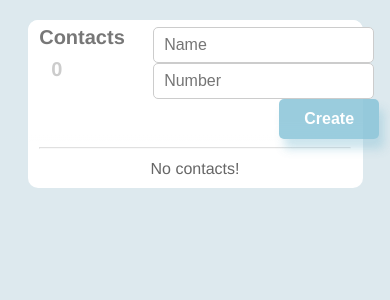
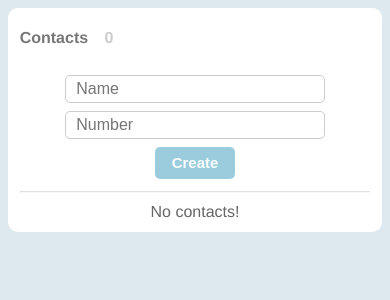
Before and after one commit to 1seestars/contact-list-app, a Vue app: page / in a window 390 px wide. Shown: the top 300 px of the page. Built offline with nearby package versions, Linux system fonts and the light colour scheme.

Commit message:
styles updated, comments added

```diff
--- a/src/App.vue
+++ b/src/App.vue
@@ -8,6 +8,7 @@
 body {
   background: #dde9ee;
 }
+
 #app {
   font-family: Avenir, Helvetica, Arial, sans-serif;
   -webkit-font-smoothing: antialiased;
@@ -20,4 +21,10 @@ body {
   box-sizing: border-box;
   padding-bottom: 2vw;
 }
+
+@media (max-width: 830px) {
+  #app {
+    margin: 0;
+  }
+}
 </style>
--- a/src/components/contacts/AddContact.vue
+++ b/src/components/contacts/AddContact.vue
@@ -1,7 +1,9 @@
 <template>
   <form @submit.prevent="submit">
-    <input type="text" placeholder="Name" v-model="name" required />
-    <input type="number" placeholder="Number" v-model="number" required />
+    <div class="headerInputs">
+      <input type="text" placeholder="Name" v-model="name" required />
+      <input type="number" placeholder="Number" v-model="number" required />
+    </div>
     <button type="submit">Create</button>
   </form>
 </template>
@@ -10,6 +12,7 @@
 const uniqid = require("uniqid");
 import { mapMutations } from "vuex";
 export default {
+  // here we accumulate data from inputs
   data() {
     return {
       name: "",
@@ -18,6 +21,7 @@ export default {
   },
   methods: {
     ...mapMutations(["createNewContact"]),
+    // creating new contact with data user entered
     submit() {
       if (this.name.trim() && this.number.trim()) {
         this.createNewContact({
@@ -69,6 +73,10 @@ button {
   opacity: 0.85;
 }
 
+.headerInputs {
+  display: inline-block;
+}
+
 button:active {
   transform: scale(0.9);
   box-shadow: 2px 4px 1px 0px rgba(137, 196, 216, 0.5);
@@ -81,4 +89,21 @@ button:hover {
 button:focus {
   opacity: 1;
 }
+
+@media (max-width: 830px) {
+  input {
+    width: 70%;
+    height: 24px;
+    margin: 1vw;
+  }
+
+  button {
+    display: block;
+    width: 80px;
+    height: 32px;
+    font-size: 15px;
+    margin: 1vw auto;
+    box-shadow: none;
+  }
+}
 </style>
--- a/src/components/contacts/ContactItem.vue
+++ b/src/components/contacts/ContactItem.vue
@@ -35,6 +35,7 @@ export default {
     },
   },
   computed: {
+    // avatar color generator
     classObject() {
       const x = Math.floor(Math.random() * 256);
       const y = Math.floor(Math.random() * 256);
@@ -47,6 +48,7 @@ export default {
         color,
       };
     },
+    // name and number of contact
     name() {
       return this.contact.name[0].toUpperCase() + this.contact.name.slice(1);
     },
@@ -59,6 +61,7 @@ export default {
   },
   methods: {
     ...mapMutations(["removeContact"]),
+    // deleting contact
     removeCurrentContact() {
       if (confirm("Are you shure?")) {
         this.removeContact(this.contact.id);
@@ -73,6 +76,8 @@ li {
   display: flex;
   padding: 1vw 3vw;
   font-weight: 700;
+  box-sizing: border-box;
+  max-width: 100%;
 }
 
 li span {
@@ -88,6 +93,8 @@ li span span:hover {
 #imageContainer {
   flex: 1;
   text-align: left;
+  max-width: 100px;
+  margin-right: 100px;
 }
 
 #imageDiv {
@@ -104,6 +111,7 @@ li span span:hover {
   flex: 3;
   text-align: right;
   line-height: 100px;
+  min-width: 72px;
 }
 
 #buttonContainer button {
@@ -152,6 +160,8 @@ li:hover {
 
 #shortInfo span {
   display: block;
+  word-wrap: break-word;
+  max-width: 45vw;
 }
 
 #contactName {
@@ -167,4 +177,38 @@ li:hover {
 #link {
   text-decoration: none;
 }
+
+@media (max-width: 830px) {
+  #imageDiv {
+    width: 70px;
+    height: 70px;
+    font-size: 20px;
+    line-height: 70px;
+  }
+
+  #buttonContainer {
+    line-height: 70px;
+  }
+
+  #buttonContainer button {
+    width: 60px;
+    height: 24px;
+    font-size: 10px;
+    box-shadow: none;
+  }
+
+  #shortInfo {
+    margin: 0 20px;
+  }
+
+  #shortInfo span {
+    font-size: 16px;
+    max-width: 38vw;
+  }
+
+  #imageContainer {
+    max-width: 70px;
+    margin: 0;
+  }
+}
 </style>
--- a/src/components/fields/AddField.vue
+++ b/src/components/fields/AddField.vue
@@ -1,7 +1,9 @@
 <template>
   <form @submit.prevent="submit">
-    <input type="text" v-model="title" placeholder="Title" />
-    <input type="text" v-model="value" placeholder="Value" />
+    <div class="headerInputs">
+      <input type="text" v-model="title" placeholder="Title" />
+      <input type="text" v-model="value" placeholder="Value" />
+    </div>
     <button type="submit">{{ buttonTag }}</button>
   </form>
 </template>
@@ -10,6 +12,7 @@
 const uniqid = require("uniqid");
 import { mapGetters, mapMutations } from "vuex";
 export default {
+  // data from inputs
   data() {
     return {
       title: "",
@@ -30,6 +33,7 @@ export default {
   },
   computed: {
     ...mapGetters(["getAllContacts", "getCurrentChangeField"]),
+    // defining, what the button current tag
     buttonTag() {
       if (this.getCurrentChangeField.title) {
         return "Change";
@@ -40,6 +44,7 @@ export default {
   },
   methods: {
     ...mapMutations(["createNewField", "changeField", "clearFieldToChange"]),
+    // change current field if user entered new values and accepted change
     changeCurrentField(changedField) {
       const contactIndex = this.getAllContacts.findIndex(
         (item) => item.id === changedField.parentId
@@ -63,9 +68,10 @@ export default {
           });
         }
       }
-
+      // clear our "buffer" after acceptance
       this.clearFieldToChange();
     },
+    // if buffer not empty we have to change field with buffer's values, in another case we create new field by this action
     submit() {
       if (
         this.getCurrentChangeField.title &&
@@ -96,7 +102,7 @@ export default {
 <style scoped>
 input {
   height: 32px;
-  margin: 0 5px;
+  margin: 0 0 0 10px;
   font-size: 16px;
   transition: 0.5s;
   color: #777777;
@@ -134,4 +140,25 @@ button:hover {
 button:focus {
   opacity: 1;
 }
+
+.headerInputs {
+  display: inline-block;
+}
+
+@media (max-width: 830px) {
+  input {
+    width: 70%;
+    height: 24px;
+    margin: 1vw;
+  }
+
+  button {
+    display: block;
+    width: 80px;
+    height: 32px;
+    font-size: 15px;
+    margin: 1vw auto;
+    box-shadow: none;
+  }
+}
 </style>
--- a/src/components/fields/ContactField.vue
+++ b/src/components/fields/ContactField.vue
@@ -45,6 +45,7 @@ export default {
   computed: mapGetters(["getCurrentChangeField"]),
   methods: {
     ...mapMutations(["removeField", "setFieldToChange"]),
+    // deleting choosen field
     removeChoosenField() {
       if (confirm("Are you shure?")) {
         this.removeField({
@@ -61,6 +62,7 @@ export default {
 li {
   display: flex;
   padding: 1vw 3vw;
+  align-items: center;
 }
 
 .changing {
@@ -81,7 +83,7 @@ li {
 }
 
 #fieldsActionButtons {
-  flex: 2;
+  flex: 1;
   text-align: right;
 }
 
@@ -90,7 +92,6 @@ button {
   border-radius: 5px;
   width: 80px;
   height: 32px;
-  background: #9fc9d7;
   color: white;
   font-weight: 700;
   font-size: 13px;
@@ -133,4 +134,49 @@ button:hover {
 button:focus {
   opacity: 1;
 }
+
+.fieldsInfo span {
+  display: block;
+  word-wrap: break-word;
+  max-width: 26vw;
+}
+
+@media (max-width: 830px) {
+  #fieldsActionButtons {
+    max-width: 60px;
+  }
+
+  #fieldsActionButtons button {
+    display: inline-block;
+    width: 60px;
+    height: 24px;
+    font-size: 10px;
+    box-shadow: none;
+  }
+
+  #deleteButton {
+    margin: 5px 0 0;
+    background: #f45d5d;
+    box-shadow: 5px 10px 10px 0px rgba(244, 93, 93, 0.5);
+  }
+
+  #shortInfo {
+    margin: 0 20px;
+  }
+
+  #shortInfo span {
+    font-size: 16px;
+    max-width: 38vw;
+  }
+
+  #imageContainer {
+    max-width: 70px;
+    margin: 0;
+  }
+
+  .fieldsInfo span {
+    font-size: 16px;
+    max-width: 35vw;
+  }
+}
 </style>
--- a/src/views/ContactInfo.vue
+++ b/src/views/ContactInfo.vue
@@ -30,8 +30,9 @@
         </span>
       </div>
       <div id="contactNumber">
-        <div>number</div>
-        <div class="fieldsInfoValue">{{ currentContact.number }}</div>
+        <span id="numberSign">number</span>
+        <span class="fieldsInfoValue">{{ currentContact.number }}</span>
+        <div id="rightSpace"></div>
       </div>
       <ul>
         <ContactField
@@ -57,6 +58,7 @@ export default {
       "getCurrentChangeField",
       "getCurrentContactHistory",
     ]),
+    // defining contact we have to show on screen
     currentContact() {
       return this.getAllContacts.find(
         (item) => item.id === this.$route.params.id
@@ -73,6 +75,7 @@ export default {
         this.getCurrentContactHistory.length - 1
       ];
     },
+    // if "history" has less than 1 array, we have to block ability to undo last actions
     disableActionCancelButton() {
       if (!this.getCurrentContactHistory[1]) {
         return true;
@@ -86,9 +89,11 @@ export default {
     "inititalizeHistory",
     "clearFieldToChange",
   ]),
+  // after component mounted we push to history current fields - this is our start point
   mounted() {
     this.inititalizeHistory(this.$route.params.id);
   },
+  // in case we want to leave this component, we need to clear our buffer
   destroyed() {
     this.clearFieldToChange();
   },
@@ -159,6 +164,7 @@ button {
   transition: 0.3s;
   outline: none;
   opacity: 0.85;
+  text-decoration: none;
 }
 
 #backButton {
@@ -202,8 +208,10 @@ button:focus {
 }
 
 #contactInfoBlock {
-  margin: 0.7vw 0;
+  margin: 0.7vw auto;
   font-size: 20px;
+  max-width: 80vw;
+  word-wrap: break-word;
 }
 
 #contactNumber {
@@ -212,12 +220,64 @@ button:focus {
   padding: 1vw 3vw;
 }
 
-#contactNumber div {
-  flex-basis: 25%;
+#contactNumber span {
+  flex: 1;
+  display: block;
+  max-width: 27.9vw;
+  word-wrap: break-word;
   font-weight: 700;
+}
+
+#rightSpace {
+  flex: 1;
 }
 
 .fieldsInfoValue {
   font-style: italic;
 }
+
+@media (max-width: 830px) {
+  #contactInfoHeader {
+    display: block;
+    top: 0px;
+    background: linear-gradient(
+      0deg,
+      rgba(255, 255, 255, 0) 0%,
+      rgba(255, 255, 255, 0.5032387955182073) 5%,
+      rgba(255, 255, 255, 1) 10%
+    );
+  }
+
+  button {
+    width: 80px;
+    height: 32px;
+    font-size: 15px;
+    box-shadow: none !important;
+    text-decoration: none;
+  }
+  #numberSign {
+    min-width: 29.5vw;
+  }
+  #contactInfoHeader {
+    display: block;
+  }
+
+  #addNewField {
+    text-align: center;
+  }
+
+  #contactNumber {
+    margin: 50px 0 15px;
+  }
+
+  #contactNumber span {
+    font-size: 16px;
+    max-width: 33.95vw;
+    padding-right: 8vw;
+  }
+
+  #rightSpace {
+    max-width: 60px;
+  }
+}
 </style>
--- a/src/views/Contacts.vue
+++ b/src/views/Contacts.vue
@@ -32,6 +32,7 @@ export default {
 
 <style scoped>
 #contactListHeader {
+  box-sizing: border-box;
   display: flex;
   position: sticky;
   top: -20px;
@@ -85,4 +86,26 @@ hr {
   color: #666666;
   font-weight: 500;
 }
+
+@media (max-width: 830px) {
+  #contactListHeader {
+    display: block;
+    top: 0px;
+    background: linear-gradient(
+      0deg,
+      rgba(255, 255, 255, 0) 0%,
+      rgba(255, 255, 255, 0.5032387955182073) 5%,
+      rgba(255, 255, 255, 1) 10%
+    );
+    text-align: center;
+  }
+
+  #contactsCount {
+    font-size: 16px;
+  }
+
+  #addNewContact {
+    text-align: center;
+  }
+}
 </style>
```
Also changed, not shown: src/store/modules/contact.js (+14 -0 lines).
